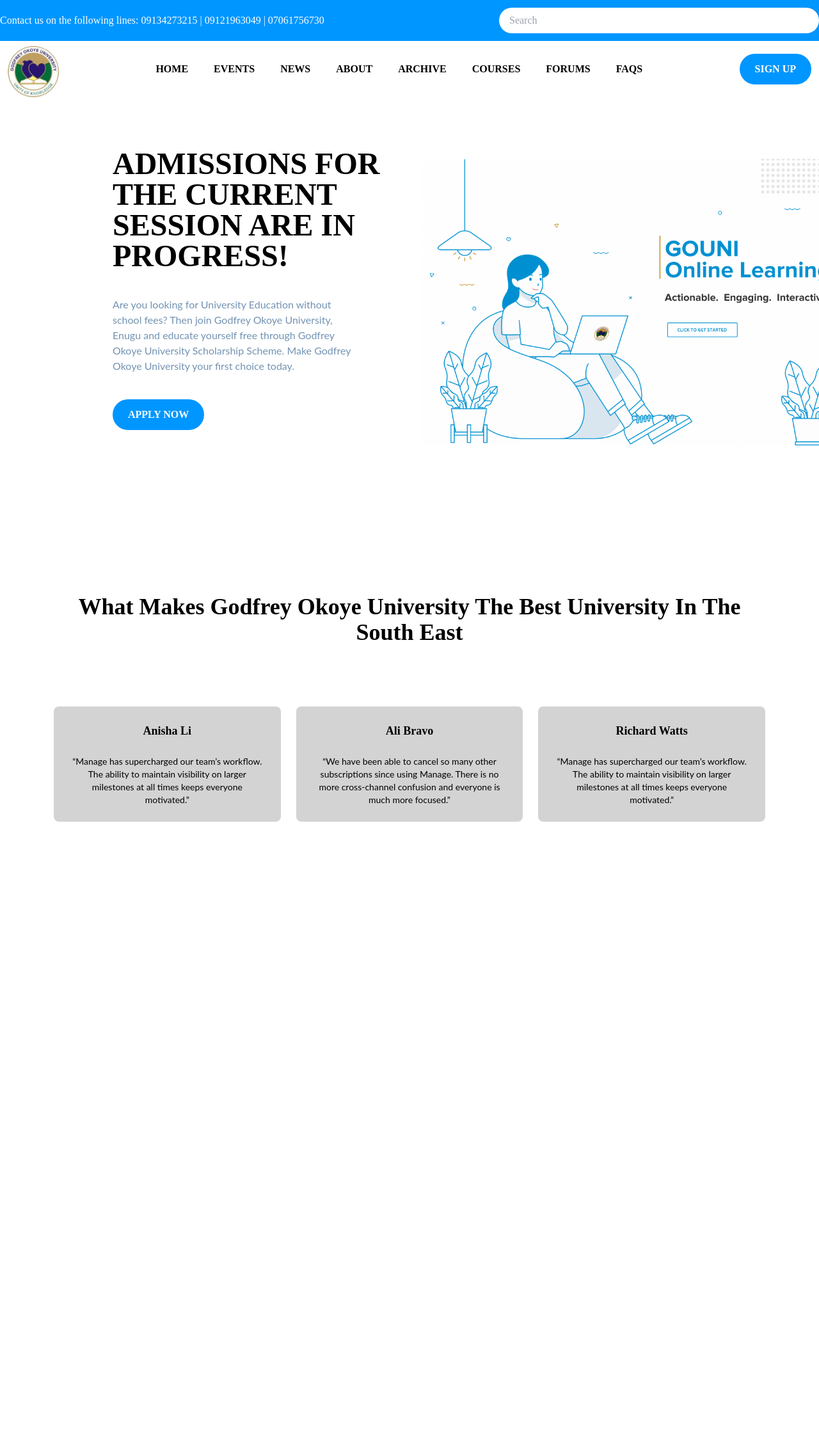
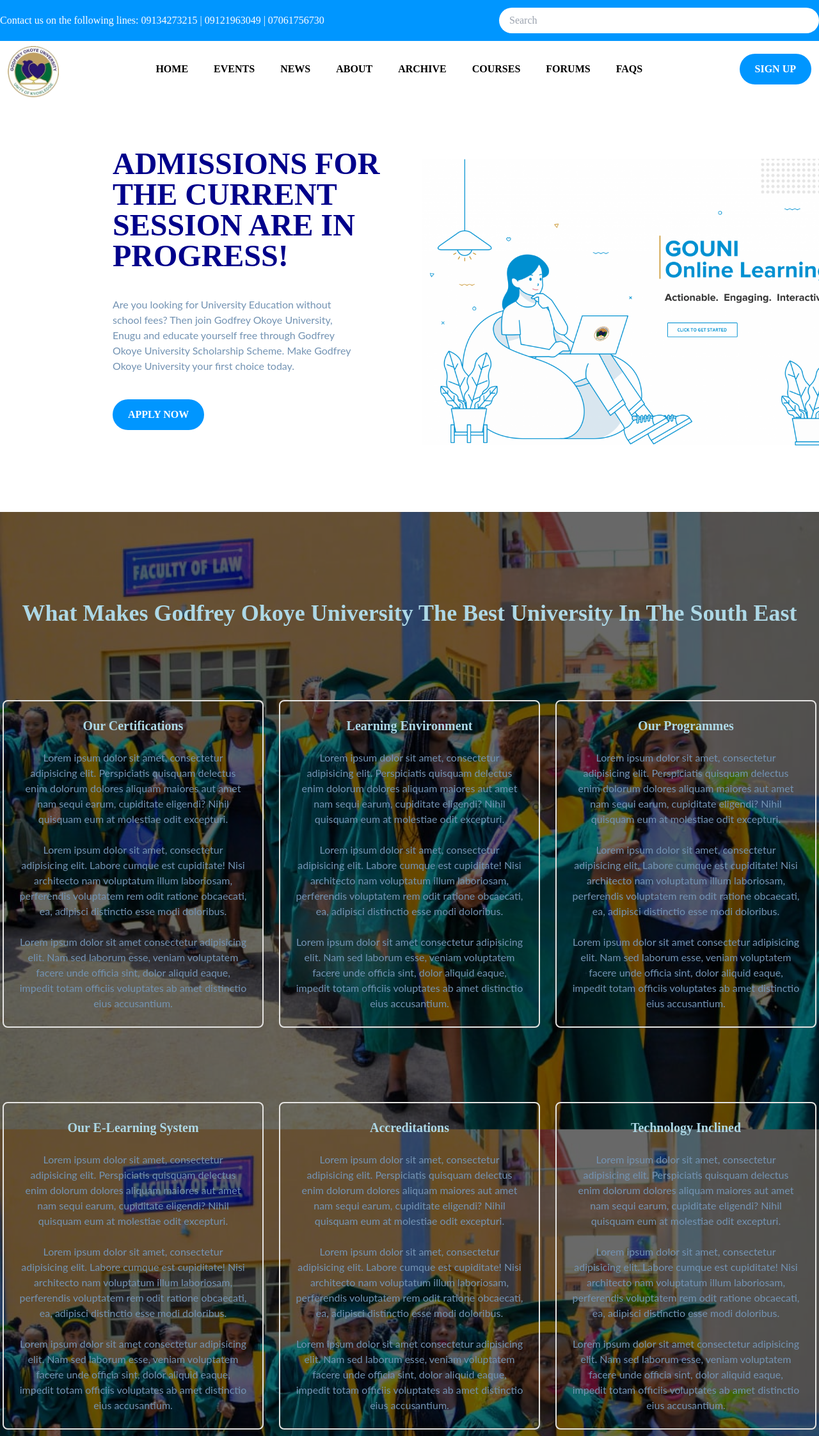
Before and after one commit to PhantomMiles/gouni, a PHP site: page / in a window 1280 px wide; the page is wider, and only the part inside the window is pictured. Shown: that part at 64% size. Before the commit the page ends 1284 px from the top of that part, so only its background shows below. Run offline with PHP 8.4, Linux system fonts and the light colour scheme.

Commit message:
first commit

```diff
--- a/css/main.css
+++ b/css/main.css
@@ -639,10 +639,6 @@ video {
   margin-top: 6rem;
 }
 
-.-mt-14 {
-  margin-top: -3.5rem;
-}
-
 .block {
   display: block;
 }
@@ -671,10 +667,6 @@ video {
   width: 500px;
 }
 
-.w-16 {
-  width: 4rem;
-}
-
 .max-w-\[100\%\] {
   max-width: 100%;
 }
@@ -687,10 +679,6 @@ video {
   max-width: 24rem;
 }
 
-.max-w-6xl {
-  max-width: 72rem;
-}
-
 .flex-row {
   flex-direction: row;
 }
@@ -701,10 +689,6 @@ video {
 
 .flex-col-reverse {
   flex-direction: column-reverse;
-}
-
-.items-start {
-  align-items: flex-start;
 }
 
 .items-center {
@@ -777,11 +761,6 @@ video {
   background-color: rgb(255 255 255 / var(--tw-bg-opacity));
 }
 
-.bg-lightGray {
-  --tw-bg-opacity: 1;
-  background-color: rgb(211 211 211 / var(--tw-bg-opacity));
-}
-
 .p-3 {
   padding: 0.75rem;
 }
@@ -847,14 +826,9 @@ video {
   line-height: 2.5rem;
 }
 
-.text-lg {
-  font-size: 1.125rem;
+.text-xl {
+  font-size: 1.25rem;
   line-height: 1.75rem;
-}
-
-.text-sm {
-  font-size: 0.875rem;
-  line-height: 1.25rem;
 }
 
 .font-bold {
@@ -866,9 +840,19 @@ video {
   color: rgb(255 255 255 / var(--tw-text-opacity));
 }
 
+.text-darkBlue {
+  --tw-text-opacity: 1;
+  color: rgb(0 0 139 / var(--tw-text-opacity));
+}
+
 .text-blueGray {
   --tw-text-opacity: 1;
   color: rgb(115 147 179 / var(--tw-text-opacity));
+}
+
+.text-lightBlue {
+  --tw-text-opacity: 1;
+  color: rgb(173 216 230 / var(--tw-text-opacity));
 }
 
 .drop-shadow-md {
@@ -897,7 +881,7 @@ p {
 }
 
 #signUp,
-#apply {
+    #apply {
   transition: all 0.25s;
 }
 
@@ -912,8 +896,8 @@ p {
 }
 
 .hamburger-top,
-.hamburger-middle,
-.hamburger-bottom {
+    .hamburger-middle,
+    .hamburger-bottom {
   position: absolute;
   top: 0;
   left: 0;
@@ -959,60 +943,39 @@ p {
   width: 100%;
 }
 
+@media (min-width:480px), (max-width:640px) {
+  .sticky {
+    margin-top: -30px;
+  }
+
+  #desc .flex.flex-col.items-center {
+    margin-top: 20px;
+  }
+}
+
 /* Add some top padding to the page content to prevent sudden quick movement (as the header gets a new position at the top of the page (position:fixed and top:0) */
 
 .sticky+.content {
   padding-top: 102px;
 }
 
+#desc {
+  background-image: url(../img/GOU3.jpg);
+  background-repeat: no-repeat;
+  background-size: cover;
+  padding: 10px 0;
+  background-attachment: fixed;
+  background-blend-mode: darken;
+  background-color: rgba(0, 0, 0, 0.59);
+}
+
+#desc .flex.flex-col.items-center {
+  border: 2px solid #E5E4E2;
+}
+
 .hover\:bg-skyBlue:hover {
   --tw-bg-opacity: 1;
   background-color: rgb(135 206 235 / var(--tw-bg-opacity));
-}
-
-.hover\:text-darkBlue:hover {
-  --tw-text-opacity: 1;
-  color: rgb(0 0 139 / var(--tw-text-opacity));
-}
-
-.hover\:text-blueGray:hover {
-  --tw-text-opacity: 1;
-  color: rgb(115 147 179 / var(--tw-text-opacity));
-}
-
-.hover\:text-steelBlue:hover {
-  --tw-text-opacity: 1;
-  color: rgb(70 130 180 / var(--tw-text-opacity));
-}
-
-.hover\:text-cornflowerBlue:hover {
-  --tw-text-opacity: 1;
-  color: rgb(100 149 237 / var(--tw-text-opacity));
-}
-
-.hover\:text-alabaster:hover {
-  --tw-text-opacity: 1;
-  color: rgb(237 234 222 / var(--tw-text-opacity));
-}
-
-.hover\:text-beige:hover {
-  --tw-text-opacity: 1;
-  color: rgb(245 245 220 / var(--tw-text-opacity));
-}
-
-.hover\:text-linen:hover {
-  --tw-text-opacity: 1;
-  color: rgb(233 220 201 / var(--tw-text-opacity));
-}
-
-.hover\:text-silver:hover {
-  --tw-text-opacity: 1;
-  color: rgb(192 192 192 / var(--tw-text-opacity));
-}
-
-.hover\:text-ashGray:hover {
-  --tw-text-opacity: 1;
-  color: rgb(178 190 181 / var(--tw-text-opacity));
 }
 
 .hover\:text-platinum:hover {
@@ -1064,10 +1027,6 @@ p {
     width: 50%;
   }
 
-  .md\:w-1\/3 {
-    width: 33.333333%;
-  }
-
   .md\:max-w-md {
     max-width: 28rem;
   }
--- a/index.html
+++ b/index.html
@@ -53,28 +53,28 @@
                 <a href="faq.html" class="hover:text-platinum hover:bg-skyBlue font-bold">FAQs</a>
             </div>
             <!-- Button -->
-            <a href="reg.php" id="signUp" class="p-3 px-6 pt-3 text-white font-bold bg-brightBlue rounded-full baseline hover:bg-skyBlue sm:block md:block ">SIGN UP</a>
-            <!-- <a href="account.php " class="hidden p-3 px-1 pt-3 md:block "></a> -->
+            <a href="reg.php" id="signUp" class="p-3 px-6 pt-3 text-white font-bold bg-brightBlue rounded-full baseline hover:bg-skyBlue sm:block md:block">SIGN UP</a>
+            <!-- <a href="account.php" class="hidden p-3 px-1 pt-3 md:block"></a> -->
 
             <!-- Hamburger Icon -->
-            <button id="menu-btn" class="block hamburger md:hidden focus:outline-none ">
-                <span class="hamburger-top "></span>
-                <span class="hamburger-middle "></span>
-                <span class="hamburger-bottom "></span>
+            <button id="menu-btn" class="block hamburger md:hidden focus:outline-none">
+                <span class="hamburger-top"></span>
+                <span class="hamburger-middle"></span>
+                <span class="hamburger-bottom"></span>
             </button>
         </div>
 
         <!-- Mobile Menu -->
-        <div class="md:hidden ">
-            <div id="menu" class="absolute flex-col items-center hidden self-end py-8 mt-5 space-y-6 font-bold bg-white sm:w-25 sm:self-center left-6 right-6 drop-shadow-md ">
-                <a href="index.html " class="font-bold ">Home</a>
-                <a href="events.html " class="font-bold ">Events</a>
-                <a href="news.html " class="font-bold ">News</a>
-                <a href="about.html " class="font-bold ">About</a>
-                <a href="archive.html " class="font-bold ">Archive</a>
-                <a href="courses.html " class="font-bold ">Courses</a>
-                <a href="forum.html " class="font-bold ">Forums</a>
-                <a href="faq.html " class="font-bold ">FAQs</a>
+        <div class="md:hidden">
+            <div id="menu" class="absolute flex-col items-center hidden self-end py-8 mt-5 space-y-6 font-bold bg-white sm:w-25 sm:self-center left-6 right-6 drop-shadow-md">
+                <a href="index.html" class="font-bold">Home</a>
+                <a href="events.html" class="font-bold">Events</a>
+                <a href="news.html" class="font-bold">News</a>
+                <a href="about.html" class="font-bold">About</a>
+                <a href="archive.html" class="font-bold">Archive</a>
+                <a href="courses.html" class="font-bold">Courses</a>
+                <a href="forum.html" class="font-bold">Forums</a>
+                <a href="faq.html" class="font-bold">FAQs</a>
 
             </div>
         </div>
@@ -82,52 +82,78 @@
     <!-- Hero Section -->
     <section id="hero">
         <!-- Flex Container -->
-        <div class="container flex flex-col-reverse items-center px-6 mx-auto mt-20 space-y-0 md:space-y-0 md:flex-row ">
+        <div class="container flex flex-col-reverse items-center px-6 mx-auto mt-20 space-y-0 md:space-y-0 md:flex-row">
             <!-- left item -->
-            <div class="flex flex-col mb-32 space-y-10 md:w-1/2 ">
-                <h1 class="max-w-md text-4xl font-bold text-center md:text-5xl md:text-left ">
+            <div class="flex flex-col mb-32 space-y-10 md:w-1/2">
+                <h1 class="max-w-md text-4xl font-bold text-center text-darkBlue md:text-5xl md:text-left">
                     ADMISSIONS FOR THE CURRENT SESSION ARE IN PROGRESS!
                 </h1>
                 <p class="max-w-sm text-center text-blueGray md:text-left">Are you looking for University Education without school fees? Then join Godfrey Okoye University, Enugu and educate yourself free through Godfrey Okoye University Scholarship Scheme. Make Godfrey Okoye University your first choice today.
                 </p>
-                <div class="flex justify-center md:justify-start ">
-                    <a href="admission.php" id="apply" class="p-3 px-6 pt-3 text-white font-bold bg-brightBlue rounded-full baseline hover:bg-skyBlue md:block ">APPLY NOW</a>
+                <div class="flex justify-center md:justify-start">
+                    <a href="admission.php" id="apply" class="p-3 px-6 pt-3 text-white font-bold bg-brightBlue rounded-full baseline hover:bg-skyBlue md:block">APPLY NOW</a>
                 </div>
             </div>
             <!-- Image -->
             <div class="md:max-w-md py-1 px-5">
-                <img src="img/E-learning.png" class="sm:max-w-sm sm:mb-2 md:max-w-2xl -mt-20" alt=" " />
+                <img src="img/E-learning.png" class="sm:max-w-sm sm:mb-2 md:max-w-2xl -mt-20" alt="" />
             </div>
         </div>
     </section>
 
     <!-- Description -->
     <section id="desc">
-        <div class="max-w-6xl px-5 mx-auto mt-32 text-center">
+        <div class="max-w-8xl px-1 mx-auto mt-32 text-center">
             <!-- Heading -->
-            <h2 class="text-4xl font-bold text-center">
+            <h2 class="text-4xl font-bold text-center text-lightBlue">
                 What Makes Godfrey Okoye University The Best University In The South East
             </h2>
             <div class="flex flex-col mt-24 md:flex-row md:space-x-6">
                 <!-- testimonial 1 -->
-                <div class="flex flex-col items-center p-6 space-y-6 rounded-lg bg-lightGray md:w-1/3">
-                    <h5 class="text-lg font-bold">Anisha Li</h5>
-                    <p class="text-sm text-darkGrayishBlue">“Manage has supercharged our team’s workflow. The ability to maintain visibility on larger milestones at all times keeps everyone motivated.”</p>
+                <div class="flex flex-col items-center p-6 space-y-6 rounded-lg md:w-1/2">
+                    <h3 class="text-xl font-bold text-lightBlue">Our Certifications</h3>
+                    <p class="text-md text-blueGray">Lorem ipsum dolor sit amet, consectetur adipisicing elit. Perspiciatis quisquam delectus enim dolorum dolores aliquam maiores aut amet nam sequi earum, cupiditate eligendi? Nihil quisquam eum at molestiae odit excepturi.</p>
+                    <p class="text-md text-blueGray">Lorem ipsum dolor sit amet, consectetur adipisicing elit. Labore cumque est cupiditate! Nisi architecto nam voluptatum illum laboriosam, perferendis voluptatem rem odit ratione obcaecati, ea, adipisci distinctio esse modi doloribus.</p>
+                    <p class="text-md text-blueGray">Lorem ipsum dolor sit amet consectetur adipisicing elit. Nam sed laborum esse, veniam voluptatem facere unde officia sint, dolor aliquid eaque, impedit totam officiis voluptates ab amet distinctio eius accusantium.</p>
                 </div>
                 <!-- testimonial 2 -->
-                <div class="flex flex-col items-center p-6 space-y-6 rounded-lg bg-lightGray md:flex md:w-1/3">
-                    <h5 class="text-lg font-bold">Ali Bravo</h5>
-                    <p class="text-sm text-darkGrayishBlue">“We have been able to cancel so many other subscriptions since using Manage. There is no more cross-channel confusion and everyone is much more focused.”</p>
+                <div class="flex flex-col items-center p-6 space-y-6 rounded-lg md:w-1/2">
+                    <h3 class="text-xl font-bold text-lightBlue">Learning Environment</h3>
+                    <p class="text-md text-blueGray">Lorem ipsum dolor sit amet, consectetur adipisicing elit. Perspiciatis quisquam delectus enim dolorum dolores aliquam maiores aut amet nam sequi earum, cupiditate eligendi? Nihil quisquam eum at molestiae odit excepturi.</p>
+                    <p class="text-md text-blueGray">Lorem ipsum dolor sit amet, consectetur adipisicing elit. Labore cumque est cupiditate! Nisi architecto nam voluptatum illum laboriosam, perferendis voluptatem rem odit ratione obcaecati, ea, adipisci distinctio esse modi doloribus.</p>
+                    <p class="text-md text-blueGray">Lorem ipsum dolor sit amet consectetur adipisicing elit. Nam sed laborum esse, veniam voluptatem facere unde officia sint, dolor aliquid eaque, impedit totam officiis voluptates ab amet distinctio eius accusantium.</p>
                 </div>
                 <!-- testimonial 3 -->
-                <div class="flex flex-col items-center p-6 space-y-6 rounded-lg bg-lightGray md:flex md:w-1/3">
-                    <h5 class="text-lg font-bold">Richard Watts</h5>
-                    <p class="text-sm text-darkGrayishBlue"> “Manage has supercharged our team’s workflow. The ability to maintain visibility on larger milestones at all times keeps everyone motivated.”</p>
+                <div class="flex flex-col items-center p-6 space-y-6 rounded-lg md:w-1/2">
+                    <h3 class="text-xl font-bold text-lightBlue">Our Programmes</h3>
+                    <p class="text-md text-blueGray">Lorem ipsum dolor sit amet, consectetur adipisicing elit. Perspiciatis quisquam delectus enim dolorum dolores aliquam maiores aut amet nam sequi earum, cupiditate eligendi? Nihil quisquam eum at molestiae odit excepturi.</p>
+                    <p class="text-md text-blueGray">Lorem ipsum dolor sit amet, consectetur adipisicing elit. Labore cumque est cupiditate! Nisi architecto nam voluptatum illum laboriosam, perferendis voluptatem rem odit ratione obcaecati, ea, adipisci distinctio esse modi doloribus.</p>
+                    <p class="text-md text-blueGray">Lorem ipsum dolor sit amet consectetur adipisicing elit. Nam sed laborum esse, veniam voluptatem facere unde officia sint, dolor aliquid eaque, impedit totam officiis voluptates ab amet distinctio eius accusantium.</p>
+                </div>
+            </div>
+            <div class="flex flex-col mt-24 md:flex-row md:space-x-6">
+                <div class="flex flex-col items-center p-6 space-y-6 rounded-lg md:w-1/2">
+                    <h3 class="text-xl font-bold text-lightBlue">Our E-Learning System</h3>
+                    <p class="text-md text-blueGray">Lorem ipsum dolor sit amet, consectetur adipisicing elit. Perspiciatis quisquam delectus enim dolorum dolores aliquam maiores aut amet nam sequi earum, cupiditate eligendi? Nihil quisquam eum at molestiae odit excepturi.</p>
+                    <p class="text-md text-blueGray">Lorem ipsum dolor sit amet, consectetur adipisicing elit. Labore cumque est cupiditate! Nisi architecto nam voluptatum illum laboriosam, perferendis voluptatem rem odit ratione obcaecati, ea, adipisci distinctio esse modi doloribus.</p>
+                    <p class="text-md text-blueGray">Lorem ipsum dolor sit amet consectetur adipisicing elit. Nam sed laborum esse, veniam voluptatem facere unde officia sint, dolor aliquid eaque, impedit totam officiis voluptates ab amet distinctio eius accusantium.</p>
+                </div>
+                <div class="flex flex-col items-center p-6 space-y-6 rounded-lg md:w-1/2">
+                    <h3 class="text-xl font-bold text-lightBlue">Accreditations</h3>
+                    <p class="text-md text-blueGray">Lorem ipsum dolor sit amet, consectetur adipisicing elit. Perspiciatis quisquam delectus enim dolorum dolores aliquam maiores aut amet nam sequi earum, cupiditate eligendi? Nihil quisquam eum at molestiae odit excepturi.</p>
+                    <p class="text-md text-blueGray">Lorem ipsum dolor sit amet, consectetur adipisicing elit. Labore cumque est cupiditate! Nisi architecto nam voluptatum illum laboriosam, perferendis voluptatem rem odit ratione obcaecati, ea, adipisci distinctio esse modi doloribus.</p>
+                    <p class="text-md text-blueGray">Lorem ipsum dolor sit amet consectetur adipisicing elit. Nam sed laborum esse, veniam voluptatem facere unde officia sint, dolor aliquid eaque, impedit totam officiis voluptates ab amet distinctio eius accusantium.</p>
+                </div>
+                <div class="flex flex-col items-center p-6 space-y-6 rounded-lg md:w-1/2">
+                    <h3 class="text-xl font-bold text-lightBlue">Technology Inclined</h3>
+                    <p class="text-md text-blueGray">Lorem ipsum dolor sit amet, consectetur adipisicing elit. Perspiciatis quisquam delectus enim dolorum dolores aliquam maiores aut amet nam sequi earum, cupiditate eligendi? Nihil quisquam eum at molestiae odit excepturi.</p>
+                    <p class="text-md text-blueGray">Lorem ipsum dolor sit amet, consectetur adipisicing elit. Labore cumque est cupiditate! Nisi architecto nam voluptatum illum laboriosam, perferendis voluptatem rem odit ratione obcaecati, ea, adipisci distinctio esse modi doloribus.</p>
+                    <p class="text-md text-blueGray">Lorem ipsum dolor sit amet consectetur adipisicing elit. Nam sed laborum esse, veniam voluptatem facere unde officia sint, dolor aliquid eaque, impedit totam officiis voluptates ab amet distinctio eius accusantium.</p>
                 </div>
             </div>
         </div>
     </section>
-    <script src="js/script.js "></script>
+    <script src="js/script.js"></script>
 </body>
 
 </html>
```
Also changed, not shown: input.css (+23 -5 lines).
